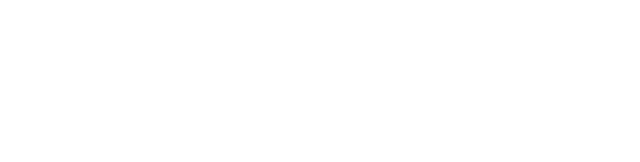
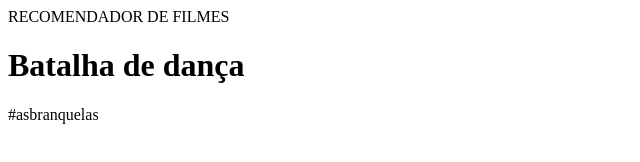
Before and after one commit to rhuan2303/recfilms, a plain HTML site: page index.html in a window 1280 px wide. Shown: the whole page, without its empty margins (0-640 px from the left). Drawn offline with Linux system fonts and the light colour scheme.

Commit message:
branquelas

```diff
--- a/index.html
+++ b/index.html
@@ -1,5 +1,5 @@
 <body>
-    <header></header>
-    <h1> </h1>
-    <p></p>
+    <header>RECOMENDADOR DE FILMES</header>
+    <h1>Batalha de dança</h1>
+    <p>#asbranquelas</p>
 </body>
```
